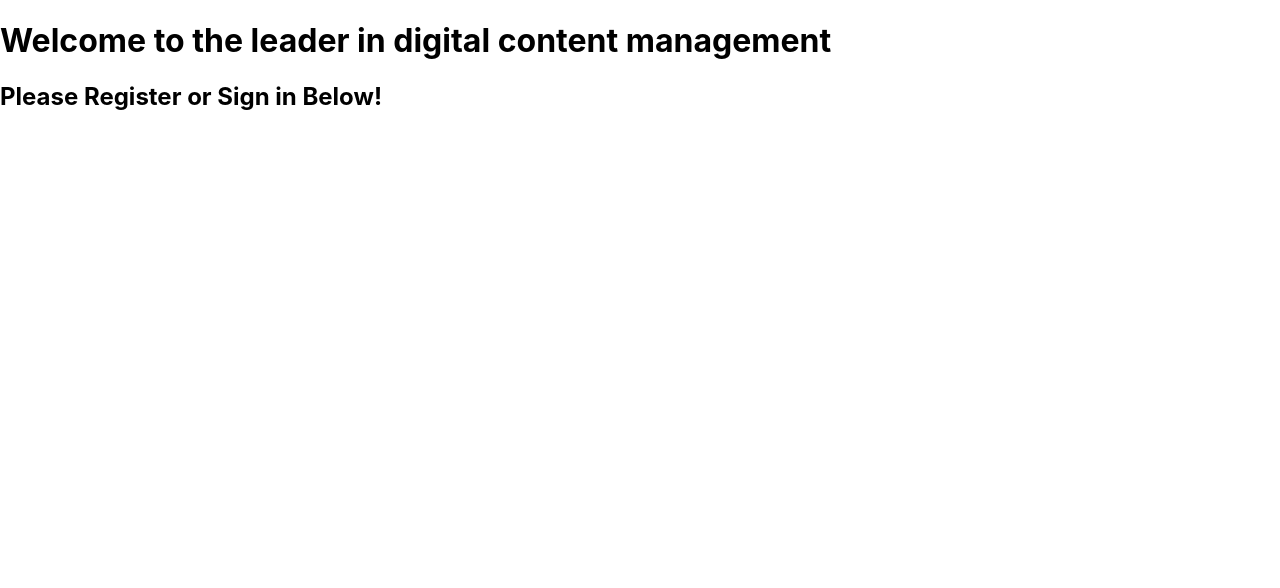
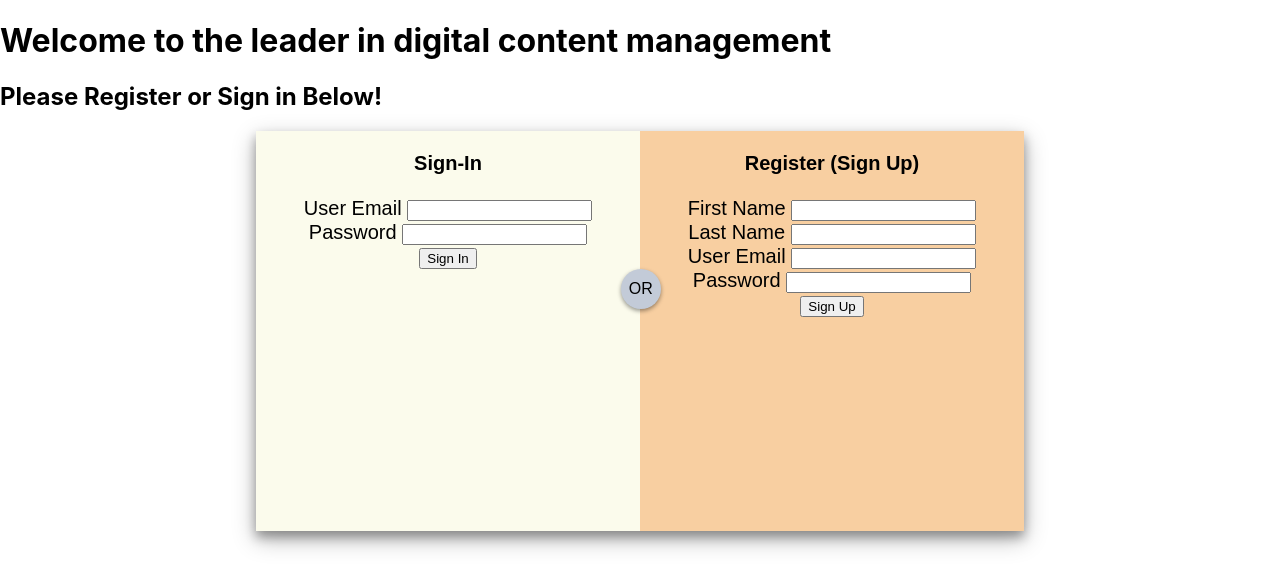
Before and after one commit to hamerjjh/loginapp, a React (Create React App) app in the folder client/: page / in a window 1280 px wide. Shown: the top 588 px of the page. Built offline with nearby package versions, Linux system fonts and the light colour scheme.

Commit message:
created register panel for users to sign in and added styled components

```diff
--- a/client/package.json
+++ b/client/package.json
@@ -12,6 +12,7 @@
     "react-dom": "^17.0.1",
     "react-router-dom": "^5.2.0",
     "react-scripts": "4.0.3",
+    "styled-components": "^4.1.3",
     "web-vitals": "^1.1.1"
   },
   "scripts": {
--- a/client/src/components/Home.js
+++ b/client/src/components/Home.js
@@ -1,6 +1,50 @@
 import React, { Component } from 'react';
 import axios from 'axios';
+import SignUp from "./SignUp";
+import SignIn from "./SignIn";
+import styled from "styled-components"
 
+const LoginContainer = styled.div`
+    display: flex;
+     box-shadow: 0 6px 10px 0 rgba(0, 0, 0, 0.3), 0 8px 22px 0 rgba(0, 0, 0, 0.29);
+     width: 60%;
+     height: 400px;
+     margin: 20px auto;
+     align-items: center;
+     justify-content: center;
+      background-color:rgba(244, 245, 247,.7);
+`
+const SignUpSection = styled.div`
+    top: 0;
+    right: 0;
+    background-color: rgba(249, 168, 74, .5);
+    height: 100%;
+    width: 100%;
+    padding-right: 0px;
+    margin-right: 0px;
+
+`
+
+const SignInSection = styled.div`
+    top: 0;
+    left: 0;
+   background-color: rgba(255,255,224, .5);
+   height: 100%;
+   width: 100%;
+`
+
+const OrCircle = styled.div`
+  position: relative;
+  left: 95%;
+  width: 40px;
+  height: 40px;
+  background-color: #c3cbd8;
+  border-radius: 50%;
+  box-shadow: 0 2px 4px rgba(0, 0, 0, 0.4);
+  line-height: 40px;
+  text-align: center;
+    font-family: 'Cabin Condensed', sans-serif;
+`
 class Home extends Component {
 
   render() {
@@ -8,6 +52,20 @@ class Home extends Component {
       <div>
         <h1>Welcome to the leader in digital content management</h1>
         <h2>Please Register or Sign in Below!</h2>
+
+        <LoginContainer>
+          <SignInSection>
+            <SignIn />
+
+            <OrCircle>OR</OrCircle>
+          </SignInSection>
+
+        <SignUpSection>
+          <SignUp />
+        </SignUpSection>
+
+        </LoginContainer>
+
       </div>
     );
   }
--- /dev/null
+++ b/client/src/components/SignIn.js
@@ -0,0 +1,74 @@
+import React, { Component } from 'react';
+import axios from 'axios';
+import { Redirect } from 'react-router-dom'
+import styled from 'styled-components'
+
+const SignInFormStyles = styled.div`
+    h2, form {
+        padding-top: 5px;
+        text-align: center;
+        font-size: 20px;
+        font-family: 'Cabin Condensed', sans-serif;
+    }
+`
+
+
+
+
+class SignIn extends Component {
+    state = {
+        newUser: {
+            email: "",
+            passowrd: "",
+
+        },
+        redirectToHomePage: false,
+        newUserId: ""
+    }
+
+    handleChange = (event) => {
+        const attribute = event.target.name
+        const updateUser = {...this.state.newUser}
+        updateUser[attribute] = event.target.value
+        this.setState({newUser: updateUser})
+    }
+
+    handleSubmit = async (event) => {
+        event.preventDefault()
+        const res = await axios.post('/api/users', {
+            'user': this.state.newUser
+        })
+        console.log(res.data)
+        this.setState({ redirectToHomePage: true, newUserId: res.data.id})
+    }
+
+    render() {
+        if (this.state.redirectToHomePage) {
+            return <Redirect to={'/home'} />
+        }
+        return (
+            <SignInFormStyles>
+
+                <h2> Sign-In </h2>
+
+
+            <form onSubmit={this.handleSubmit}>
+            <div>
+            <label htmlFor="email">User Email </label>
+            <input onChange={this.handleChange} name="email" type="text" value={this.state.newUser.email} />
+            </div>
+            <div>
+            <label htmlFor="password">Password </label>
+            <input onChange={this.handleChange} name="password" type="text" value={this.state.newUser.password} />
+            </div>
+            <button> Sign In </button>
+            </form>
+
+
+
+            </SignInFormStyles>
+        );
+    }
+}
+
+export default SignIn;
--- /dev/null
+++ b/client/src/components/SignUp.js
@@ -0,0 +1,84 @@
+import React, { Component } from 'react';
+import axios from 'axios';
+import { Redirect } from 'react-router-dom'
+import styled from 'styled-components'
+
+const SignUpFormStyles = styled.div`
+    h2, form {
+        padding-top: 5px;
+        text-align: center;
+        font-size: 20px;
+        font-family: 'Cabin Condensed', sans-serif;
+    }
+`
+
+
+
+
+class SignUp extends Component {
+    state = {
+        newUser: {
+            first_name: "",
+            last_name: "",
+            email: "",
+            passowrd: "",
+
+        },
+        redirectToHomePage: false,
+        newUserId: ""
+    }
+
+    handleChange = (event) => {
+        const attribute = event.target.name
+        const updateUser = {...this.state.newUser}
+        updateUser[attribute] = event.target.value
+        this.setState({newUser: updateUser})
+    }
+
+    handleSubmit = async (event) => {
+        event.preventDefault()
+        const res = await axios.post('/api/users', {
+            'user': this.state.newUser
+        })
+        console.log(res.data)
+        this.setState({ redirectToHomePage: true, newUserId: res.data.id})
+    }
+
+    render() {
+        if (this.state.redirectToHomePage) {
+            return <Redirect to={'/home'} />
+        }
+        return (
+            <SignUpFormStyles>
+
+                <h2> Register (Sign Up) </h2>
+
+
+            <form onSubmit={this.handleSubmit}>
+            <div>
+            <label htmlFor="first_name">First Name </label>
+            <input onChange={this.handleChange} name="first_name" type="text" value={this.state.newUser.first_name} />
+            </div>
+            <div>
+            <label htmlFor="last_name">Last Name </label>
+            <input onChange={this.handleChange} name="last_name" type="text" value={this.state.newUser.last_name} />
+            </div>
+            <div>
+            <label htmlFor="email">User Email </label>
+            <input onChange={this.handleChange} name="email" type="text" value={this.state.newUser.email} />
+            </div>
+            <div>
+            <label htmlFor="password">Password </label>
+            <input onChange={this.handleChange} name="password" type="text" value={this.state.newUser.password} />
+            </div>
+            <button> Sign Up </button>
+            </form>
+
+
+
+            </SignUpFormStyles>
+        );
+    }
+}
+
+export default SignUp;
```
Also changed, not shown: 2 other files (tests, documents, lock files or other folders).
